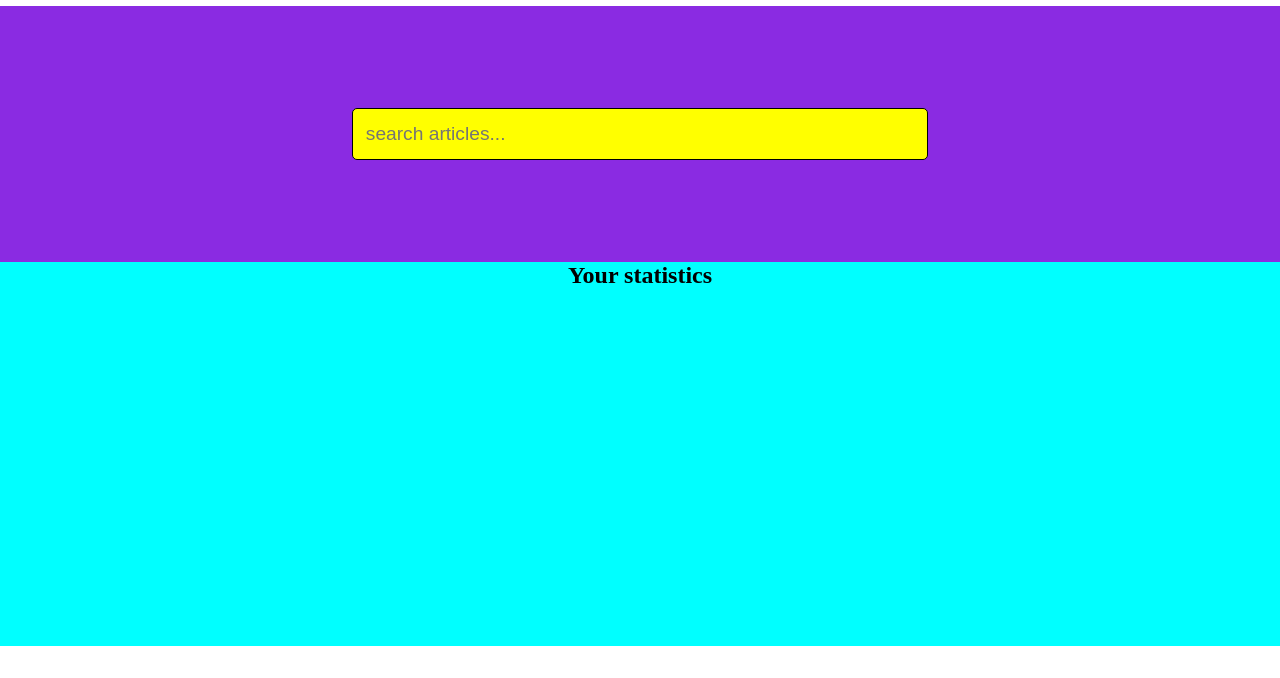
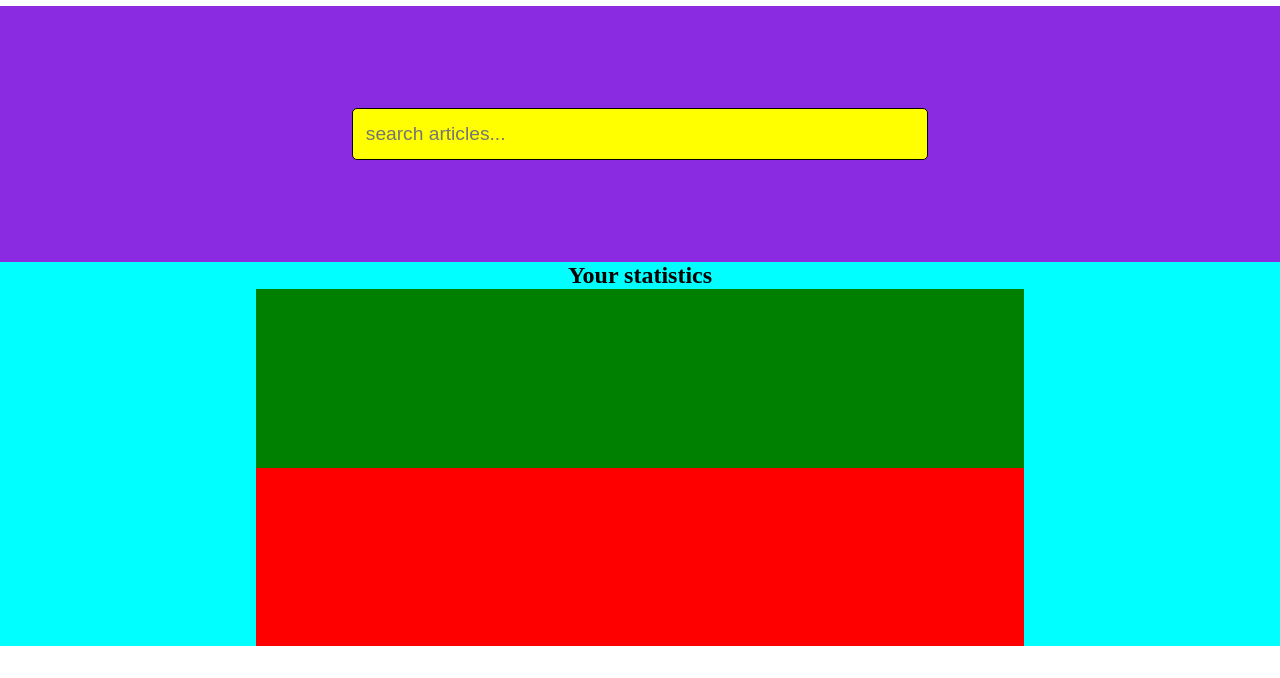
Before and after one commit to JuanDBta/search-project-frontend-vanillajs, a website: page index.html in a window 1280 px wide. Shown: the part 122-800 px from the top of the page. Drawn offline with Linux system fonts and the light colour scheme.

Commit message:
Added html element to show all the searches made by user

```diff
--- a/index.html
+++ b/index.html
@@ -23,6 +23,7 @@
       <section id="analytics">
         <h2 id="statistics-title">Your statistics</h2>
         <ul id="searchResultsList"></ul>
+        <ul id="user-searches"></ul>
 
       </section>
       <script src="JS Files/app.js"></script>
--- a/styles.css
+++ b/styles.css
@@ -50,8 +50,18 @@ input {
 
 #searchResultsList {
   list-style-type: none;
+  width: 60vw;
+  height: 15vw;
+  background-color: green;
 }
 
 .search-result-item {
   color: red;
 }
+
+#user-searches {
+  list-style-type: none;
+  width: 60vw;
+  height: 15vw;
+  background-color: red;
+}
```
Also changed, not shown: JS Files/display_searches.js (added).
